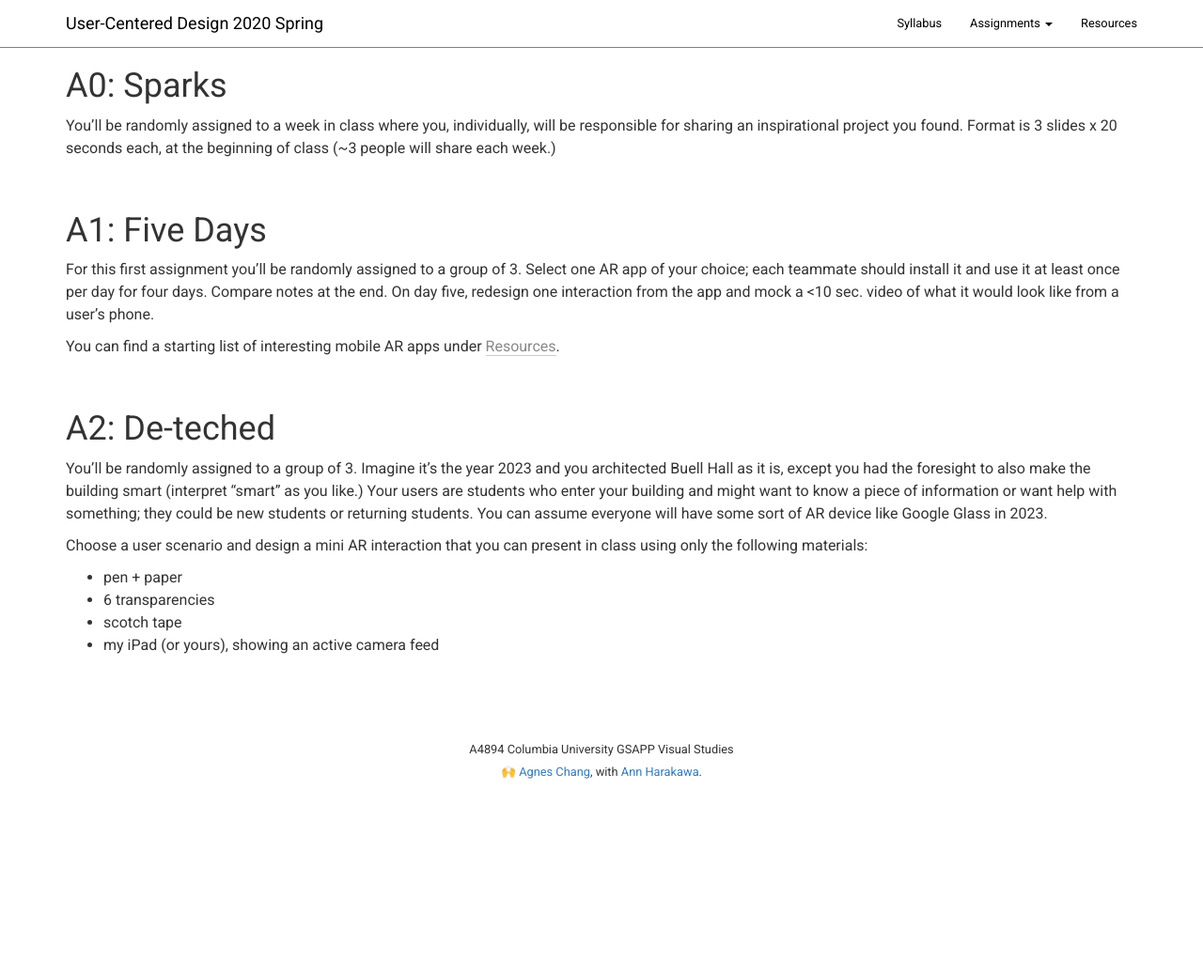
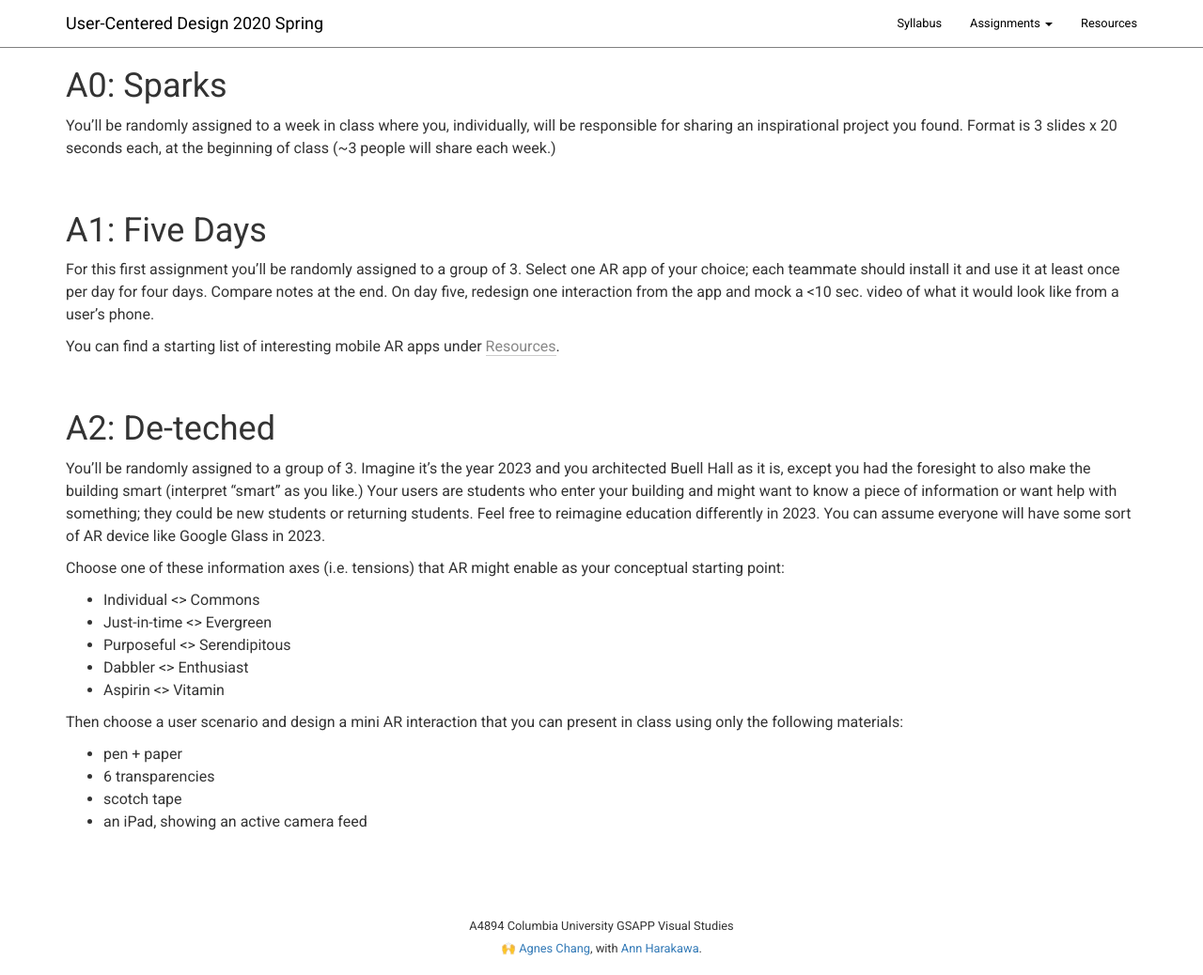
Before and after one commit to columbiaspatialinfo/columbiaspatialinfo.github.io, a Jekyll site: the page built from a0-2.md, in a window 1280 px wide and 1038 px high. Shown: the whole window at 94% size. Built offline with Jekyll 4.4.1, drawn with Linux system fonts in a browser that asks for light colours.

Commit message:
Update a0-2.md

```diff
--- a/a0-2.md
+++ b/a0-2.md
@@ -17,11 +17,19 @@ You can find a starting list of interesting mobile AR apps under [Resources](/re
 <a name="A2"></a>
 # A2: De-teched
 
-You'll be randomly assigned to a group of 3. Imagine it's the year 2023 and you architected Buell Hall as it is, except you had the foresight to also make the building smart (interpret "smart" as you like.) Your users are students who enter your building and might want to know a piece of information or want help with something; they could be new students or returning students. You can assume everyone will have some sort of AR device like Google Glass in 2023.
+You'll be randomly assigned to a group of 3. Imagine it's the year 2023 and you architected Buell Hall as it is, except you had the foresight to also make the building smart (interpret "smart" as you like.) Your users are students who enter your building and might want to know a piece of information or want help with something; they could be new students or returning students. Feel free to reimagine education differently in 2023. You can assume everyone will have some sort of AR device like Google Glass in 2023.
 
-Choose a user scenario and design a mini AR interaction that you can present in class using only the following materials:
+Choose one of these information axes (i.e. tensions) that AR might enable as your conceptual starting point:
+
+-  Individual <> Commons
+-  Just-in-time <> Evergreen
+-  Purposeful <> Serendipitous
+-  Dabbler <> Enthusiast
+-  Aspirin <> Vitamin
+
+Then choose a user scenario and design a mini AR interaction that you can present in class using only the following materials:
 
 -   pen + paper
 -   6 transparencies
 -   scotch tape
--   my iPad (or yours), showing an active camera feed
+-   an iPad, showing an active camera feed
```
